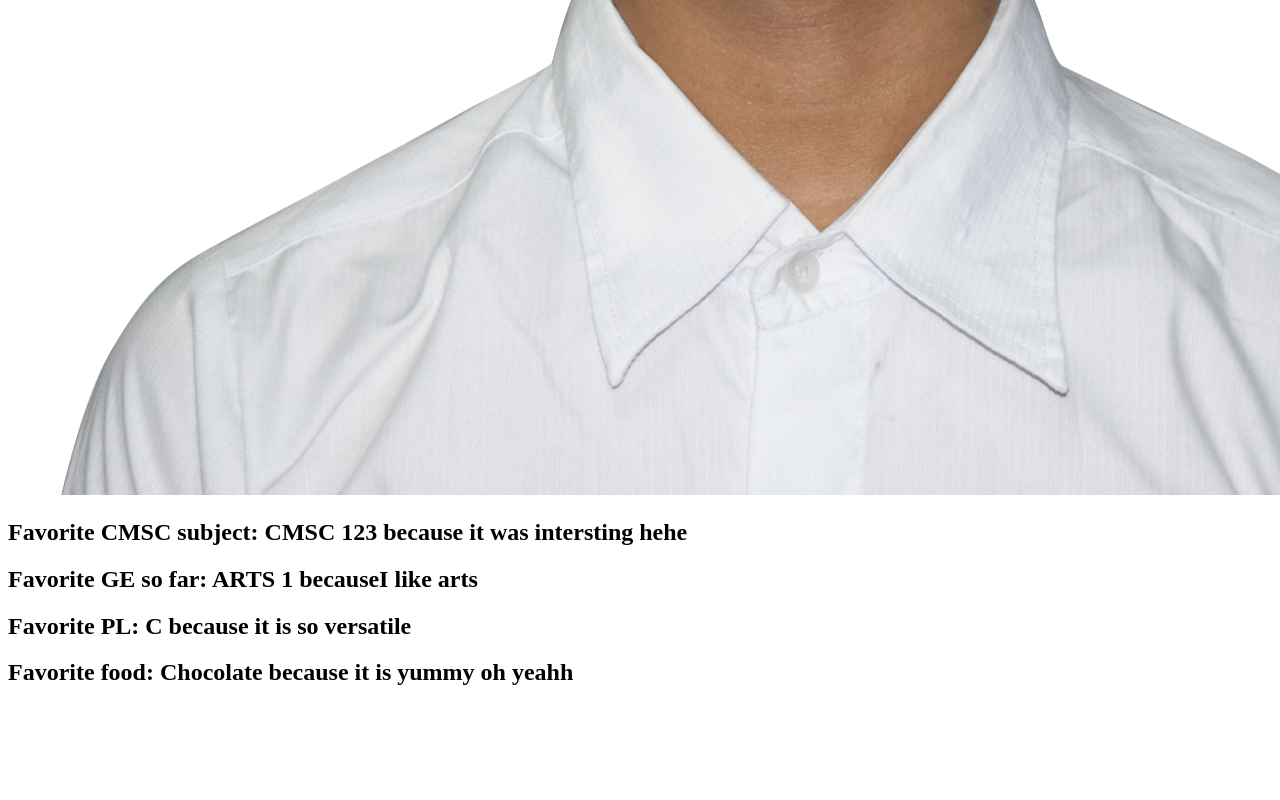
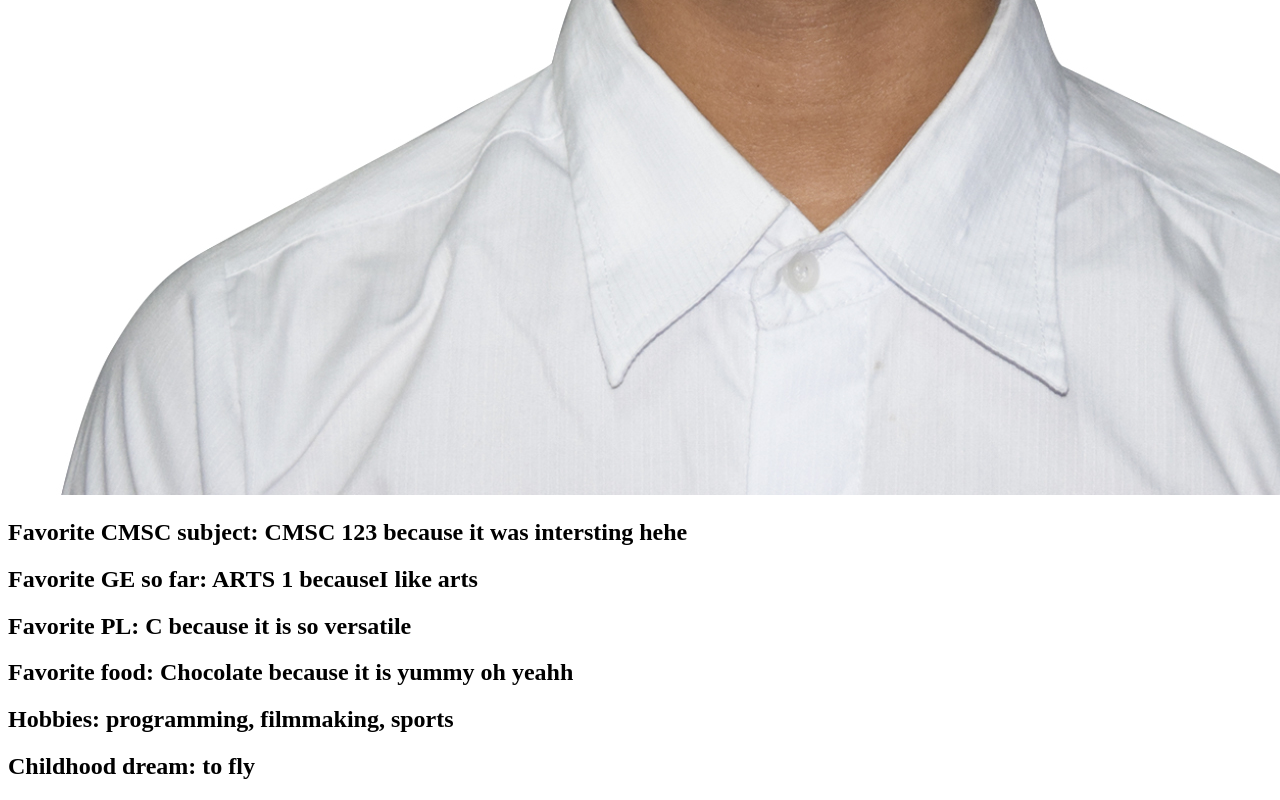
Before and after one commit to elmodelvalle/elmodelvalle.github.io, a plain HTML site: page index.html in a window 1280 px wide. Shown: the part 1132-1932 px from the top of the page. Before the commit the page ends 1838 px from the top, so only its background shows below. Drawn offline with Linux system fonts and the light colour scheme.

Commit message:
feat: added a new branch favorites

```diff
--- a/index.html
+++ b/index.html
@@ -20,5 +20,9 @@
         <h2>Favorite PL: C because it is so versatile</h2>
         <h2>Favorite food: Chocolate because it is yummy oh yeahh</h2>
     </div>
+    <div id="favorites2">
+        <h2>Hobbies: programming, filmmaking, sports</h2>
+        <h2>Childhood dream: to fly</h2>
+    </div>
 </body>
 </html>
```
